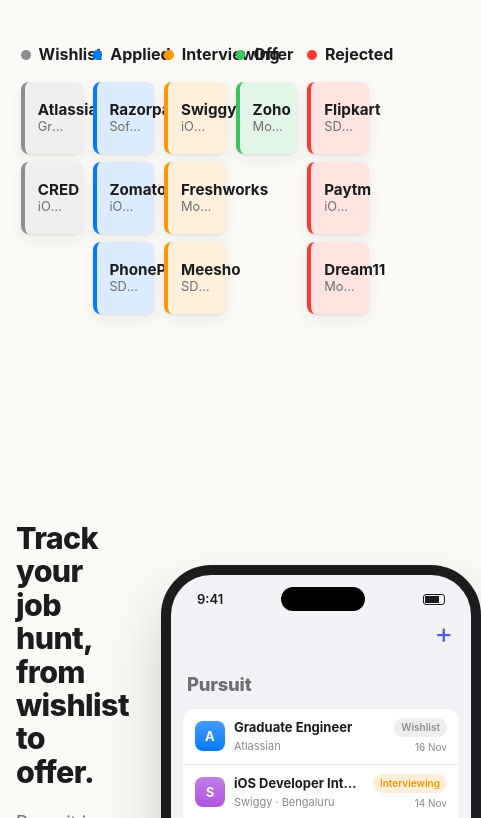
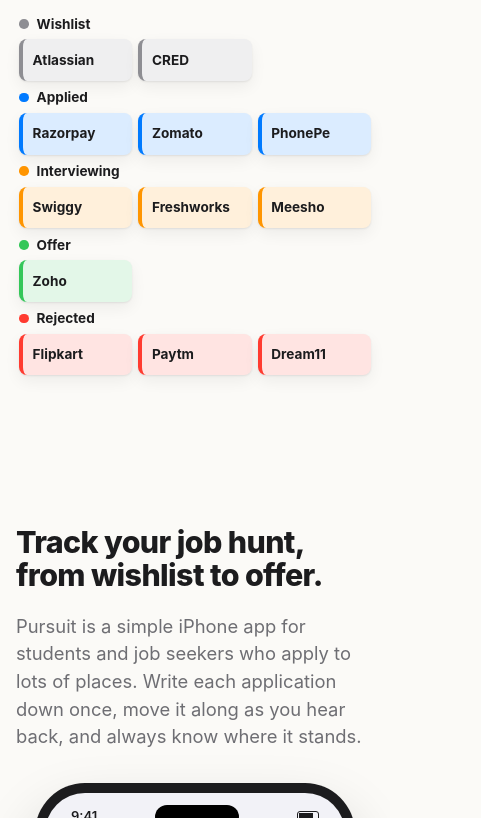
Before and after one commit to C0derANANT/web-development-projects, a plain HTML site: page pursuit-landing/index.html in a window 390 px wide. Shown: the part 166-984 px from the top of the page, 481 px wide, since content can reach past the window. Drawn offline with nearby package versions, Linux system fonts and the light colour scheme.

Commit message:
Phone parallax, small screens and the no-animation fallback
- The phone drifts a little slower than the page. StringTune's parallax
  normally runs only with its own smooth scroll, so the phone uses
  string="parallax[default]" to also run with Lenis's native scrolling.
- Under 700px wide the stages become rows instead of columns: the same
  formula with the axes swapped, and notes show only the company.
- Visitors whose device asks for reduced motion get the sorted page with
  no pinned section, no smooth scrolling and no parallax.

Co-Authored-By: Claude Opus 5.5 <noreply@anthropic.com>

```diff
--- a/pursuit-landing/index.html
+++ b/pursuit-landing/index.html
@@ -9,8 +9,11 @@
   <link rel="stylesheet" href="https://cdn.jsdelivr.net/npm/lenis@1.3.27/dist/lenis.css">
   <link rel="stylesheet" href="style.css">
   <script>
-    // Switch the scroll animation on. main.js switches it off again if a library fails to load.
-    document.documentElement.classList.add('motion');
+    // Switch the scroll animation on, unless the visitor has asked their device for less motion.
+    // main.js switches it off again if a library fails to load.
+    if (!matchMedia('(prefers-reduced-motion: reduce)').matches) {
+      document.documentElement.classList.add('motion');
+    }
   </script>
 </head>
 <body>
@@ -78,7 +81,10 @@
         <p>Pursuit is a simple iPhone app for students and job seekers who apply to lots of places. Write each application down once, move it along as you hear back, and always know where it stands.</p>
       </div>
 
-      <div class="phone" role="img" aria-label="The Pursuit app's main screen: a list of five job applications, each with a coloured status">
+      <!-- parallax normally only runs with StringTune's own smooth scroll; [default] lets it run
+           with native scrolling too, which is what Lenis drives -->
+      <div class="phone" role="img" aria-label="The Pursuit app's main screen: a list of five job applications, each with a coloured status"
+        string="parallax[default]" string-parallax="0.15">
         <div class="screen">
           <div class="screen-status"><span>9:41</span><span class="island"></span><span class="battery"></span></div>
           <div class="screen-toolbar"><span class="plus">+</span></div>
--- a/pursuit-landing/main.js
+++ b/pursuit-landing/main.js
@@ -12,8 +12,9 @@ if (root.classList.contains('motion') && librariesLoaded) {
   tune.scrollMobileMode = 'default';
   tune.use(StringTune.StringProgress); // sets --sort from 0 to 1 on the sort section
   tune.use(StringTune.StringSplit);    // splits each stage name into letters
+  tune.use(StringTune.StringParallax); // moves the phone a little slower than the page
   tune.start(60);
 } else {
-  // A library didn't load: show everything already sorted instead.
+  // Less motion was asked for, or a library didn't load: show everything already sorted.
   root.classList.remove('motion');
 }
--- a/pursuit-landing/style.css
+++ b/pursuit-landing/style.css
@@ -439,3 +439,36 @@ a { color: var(--accent); }
   font-size: 0.9rem;
   color: var(--muted);
 }
+
+/* ---------- Small screens: stages become rows instead of columns ---------- */
+@media (max-width: 700px) {
+  .sort-pin { gap: 1.75rem; padding-top: 5rem; }
+
+  .board { height: 23rem; }
+  .stage-name {
+    top: calc(var(--stage) * 4.6rem);
+    left: 3px;
+    font-size: 0.85rem;
+  }
+  .note {
+    /* swap the axes: the stage picks the row, the slot picks the column */
+    --tidy-left: calc(var(--slot) * 33.333% + 3px);
+    --tidy-top: calc(1.6rem + var(--stage) * 4.6rem);
+    --note-width: calc(33.333% - 6px);
+    --note-height: 2.6rem;
+    padding: 0.3rem 0.6rem;
+  }
+  .note strong { font-size: 0.85rem; }
+  .note span { display: none; }
+
+  .pocket {
+    grid-template-columns: 1fr;
+    justify-items: center;
+    padding-block: 5rem;
+  }
+
+  .feature { grid-template-columns: 2.5rem 1fr; }
+  .feature-visual { grid-column: 2; justify-self: start; }
+  .badges,
+  .pills { justify-content: flex-start; }
+}
```
